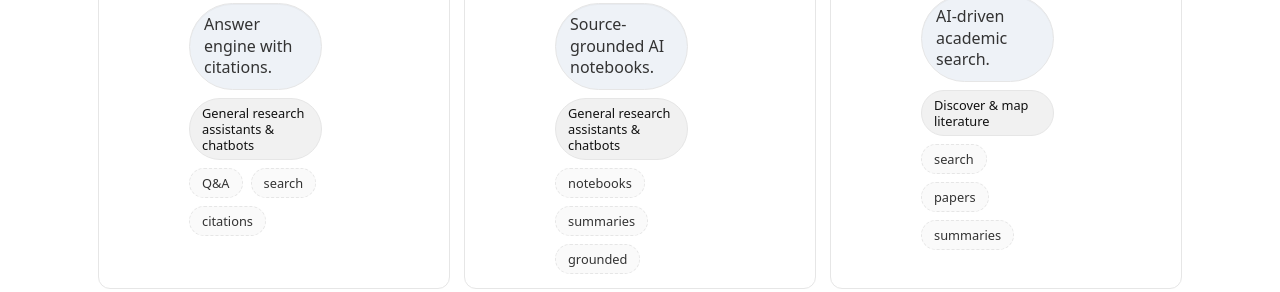
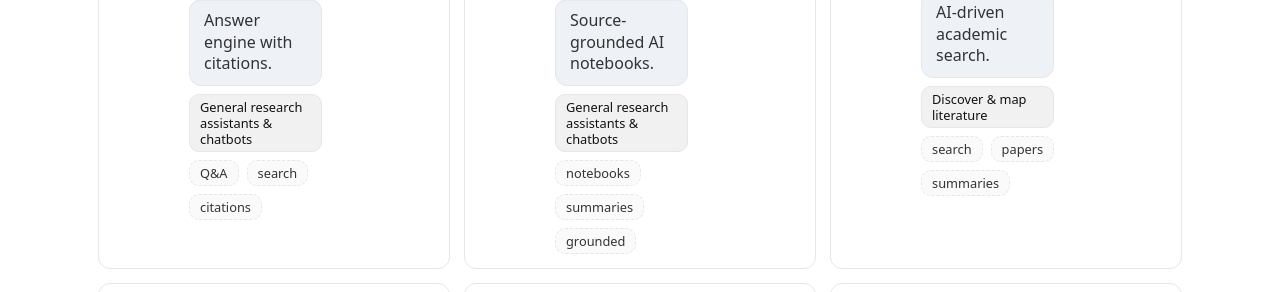
Before and after one commit to Muhraf2020/AI-for-Academia, a plain HTML site: page index.html in a window 1280 px wide. Shown: the part 606-898 px from the top of the page. Drawn offline with nearby package versions, Linux system fonts and the light colour scheme.

Commit message:
styles.css

```diff
--- a/assets/styles.css
+++ b/assets/styles.css
@@ -230,3 +230,58 @@ hr.sep { border:0; border-top:1px solid var(--border); margin:14px 0; }
   overflow: hidden;
 }
 */
+
+/* === LAYOUT TWEAK: make description span under the logo === */
+/* We’ll reuse your existing 64px logo size and gap between logo & text. */
+:root {
+  /* --gap already exists in your file; leaving for clarity */
+  --logo-size: 64px;   /* matches .logo width/height in your CSS */
+}
+
+/* Keep card content aligned nicely when things wrap */
+.card { align-items: flex-start; }
+
+/* Turn description into a rounded rectangle (not a pill), allow wrapping,
+   and expand it to use the area below the logo. */
+.card > div > p {
+  /* visual styling */
+  background: var(--chip, #eef2f7);
+  color: #1f2937;
+  border: 1px solid var(--border);
+  border-radius: 12px;          /* <-- less oval, slightly rounded */
+  padding: 10px 14px;
+  line-height: 1.35;
+
+  /* make long text wrap cleanly */
+  white-space: normal;
+  overflow-wrap: anywhere;
+  word-break: break-word;
+
+  /* span underneath the logo:
+     pull the paragraph left and widen it by (logo + gap) */
+  margin-left: calc(-1 * (var(--logo-size) + var(--gap)));
+  width: calc(100% + var(--logo-size) + var(--gap));
+}
+
+/* Make category chips/tags also less oval */
+.badge, .tag {
+  border-radius: 10px;           /* <-- less oval */
+  display: inline-block;
+  max-width: 100%;
+  white-space: normal;
+  overflow-wrap: anywhere;
+  word-break: break-word;
+  line-height: 1.25;
+  padding: 4px 10px;
+}
+
+/* Slightly larger spacing for multi-line chips/tags */
+.badges, .tags { gap: 8px; }
+
+/* Mobile safety: on very narrow screens, keep the paragraph in its column */
+@media (max-width: 420px) {
+  .card > div > p {
+    margin-left: 0;
+    width: 100%;
+  }
+}
```
